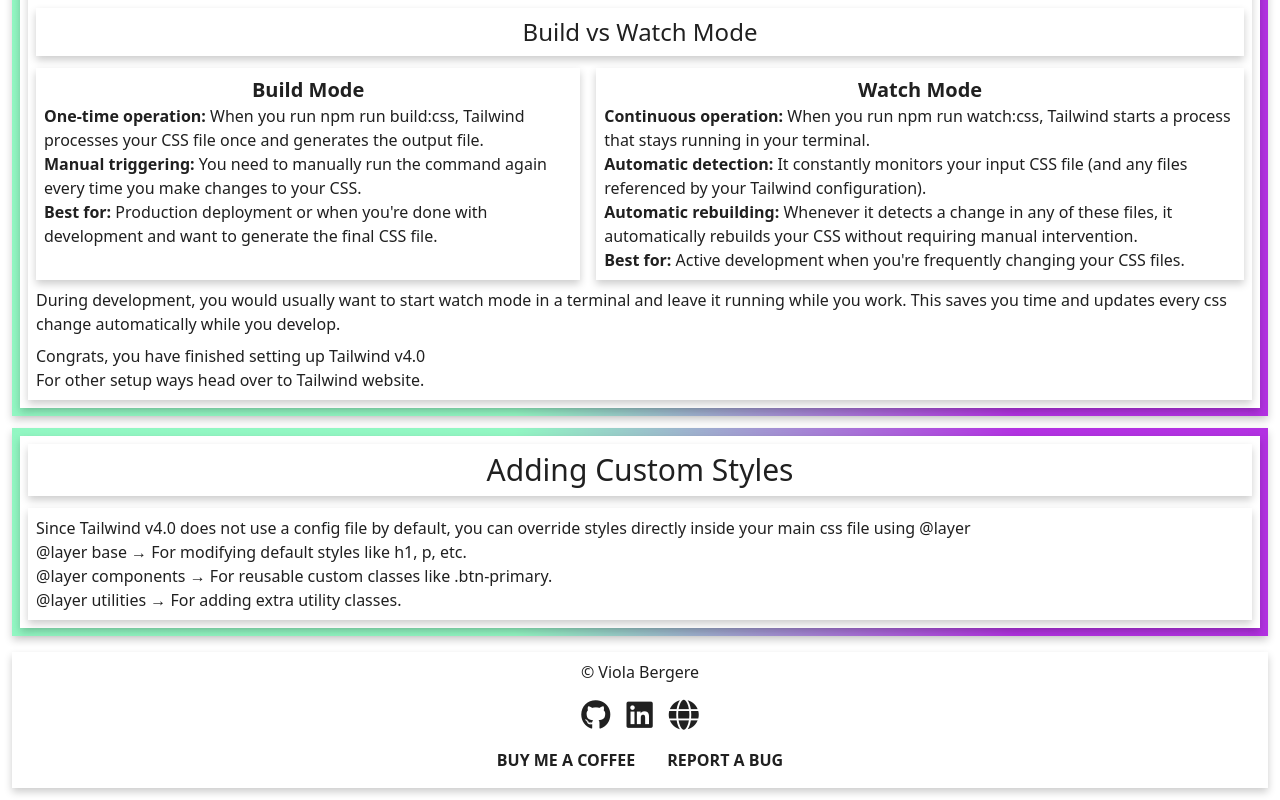
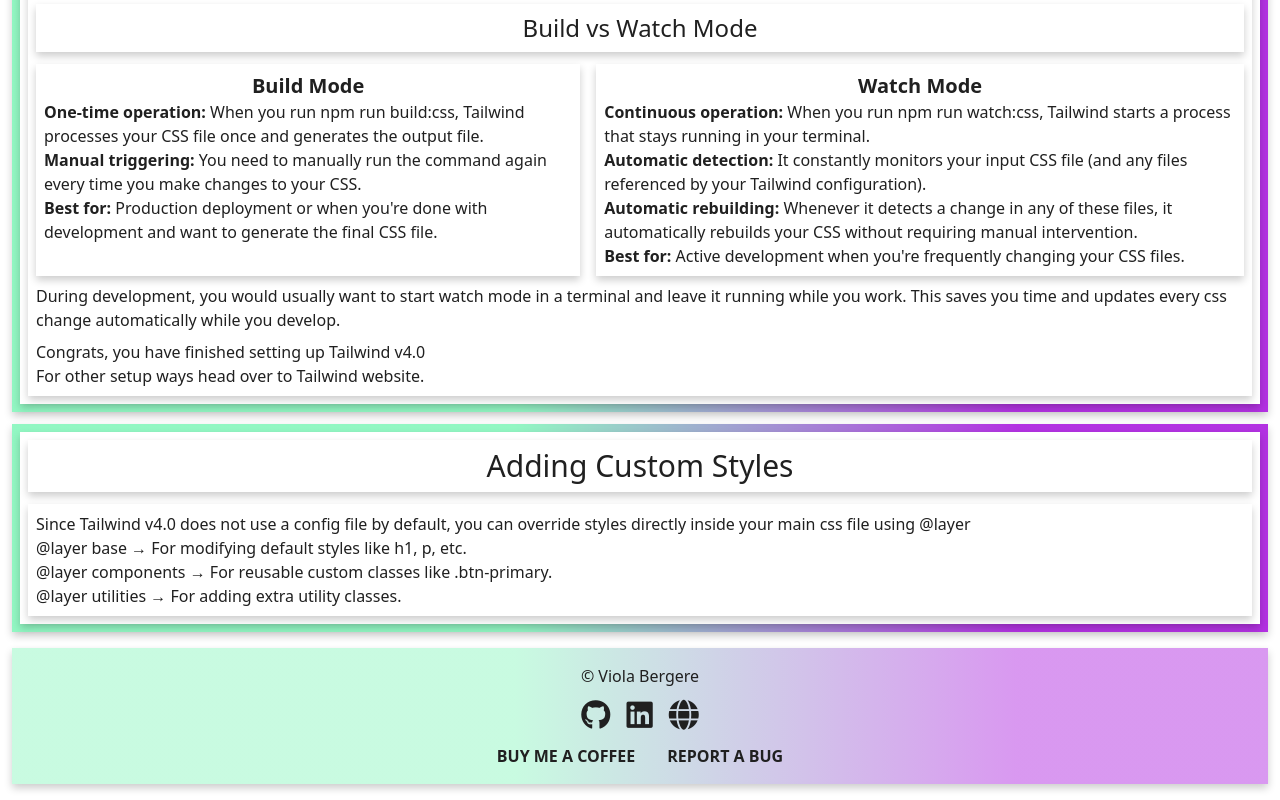
Before and after one commit to violaberg/tailwind-cheatsheet, a website: page index.html in a window 1280 px wide. Shown: the part 839-1639 px from the top of the page. Drawn offline with Linux system fonts and the light colour scheme.

Commit message:
style: adjust nav and footer styling

```diff
--- a/assets/css/style.css
+++ b/assets/css/style.css
@@ -29,6 +29,10 @@
     .card {
         background-color: var(--color-white);
     }
+    header,
+    footer {
+        background: linear-gradient(90deg, hsla(149, 86%, 77%, 0.5) 40%, hsla(284, 75%, 54%, 0.5) 80%);
+    }
 }
 
 /* Custom styles inside the components layer
--- a/index.html
+++ b/index.html
@@ -14,7 +14,9 @@
 </head>
 
 <body class="p-3">
-    <header class="w-full shadow p-2">
+    <header class="w-full shadow px-2 py-4">
+            <!--Navigation code here-->
+            <nav class="flex flex-row items-center justify-center py-4">
                 <div>
                     <img src="#" alt="Logo" />
                 </div>
@@ -23,17 +25,17 @@
                         <h1>Ha?</h1>
                     </a>
                 </div>
-        <!--Navigation code here-->
-        <nav>
                 <ul class="flex justify-center text-xl uppercase gap-4">
                     <li>
                         <a class="inline-flex" href="index.html" aria-label="Takes to Home page">Home</a>
                     </li>
                     <li>
-                    <a class="inline-flex" href="cheatsheet.html" aria-label="Takes to Cheatsheet page">Cheatsheet</a>
+                        <a class="inline-flex" href="cheatsheet.html"
+                            aria-label="Takes to Cheatsheet page">Cheatsheet</a>
                     </li>
                     <li>
-                    <a class="inline-flex" href="components.html" aria-label="Takes to Components page">Components</a>
+                        <a class="inline-flex" href="components.html"
+                            aria-label="Takes to Components page">Components</a>
                     </li>
                     <li>
                         <a class="inline-flex" href="templates.html" aria-label="Takes to Templates page">Templates</a>
@@ -148,10 +150,10 @@
             </section>
         </div>
     </main>
-    <footer class="flex shadow justify-center p-2">
+    <footer class="shadow justify-center p-2">
         <div class="grid grid-rows-3">
-            <div class="text-center">&copy; Viola Bergere</div>
-            <ul class="flex justify-center gap-4">
+            <div class="text-center pt-2">&copy; Viola Bergere</div>
+            <ul class="flex justify-center items-center gap-4">
                 <li class="inline-flex">
                     <a href="https://github.com/violaberg" target="_blank" rel="noopener"
                         aria-label="Opens Viola's Github profile in a new tab"><i
@@ -168,7 +170,7 @@
                             class="fa-solid fa-globe text-3xl"></i></a>
                 </li>
             </ul>
-            <div class="flex gap-4">
+            <div class="flex justify-center gap-4">
                 <a class="inline-flex btn-primary p-2 font-semibold uppercase" href="#">Buy me a coffee</a>
                 <a class="inline-flex btn-primary p-2 font-semibold uppercase" href="#">Report a bug</a>
             </div>
```
Also changed, not shown: assets/css/output.css. Lines whose indentation alone changed are shown as unchanged.
